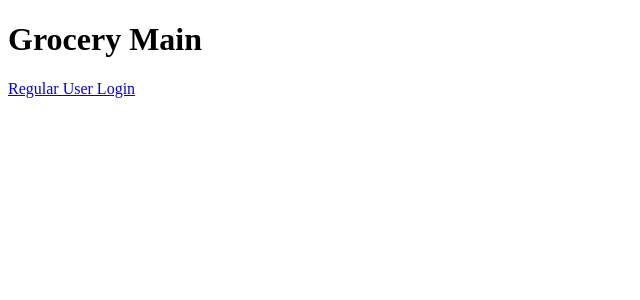
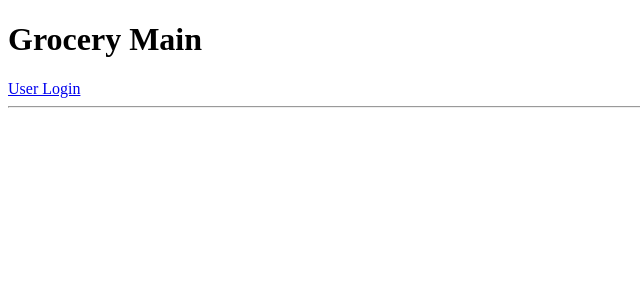
Before and after one commit to Shubhankar100/Shubhankar, an Angular app in the folder grocer/: page / in a window 1280 px wide. Shown: the top 300 px of the page, without its empty margins (0-640 px from the left). Built offline with nearby package versions, Linux system fonts and the light colour scheme.

Commit message:
User login redirection

```diff
--- a/grocer/src/app/app-routing.module.ts
+++ b/grocer/src/app/app-routing.module.ts
@@ -1,7 +1,11 @@
 import { NgModule } from '@angular/core';
 import { RouterModule, Routes } from '@angular/router';
+import { UserPanelComponent } from './user-panel/user-panel.component';
 
-const routes: Routes = [];
+const routes: Routes = [
+  {path:"userLogin",component:UserPanelComponent},
+  {path:"",redirectTo:"",pathMatch:"full"}
+];
 
 @NgModule({
   imports: [RouterModule.forRoot(routes)],
--- a/grocer/src/app/app.component.html
+++ b/grocer/src/app/app.component.html
@@ -1,4 +1,6 @@
 <div>
   <h1>Grocery Main</h1>
-  <a routerLink="userLogin">Regular User Login</a>
+  <a routerLink="userLogin">User Login</a><br>
+  <hr>
+  <router-outlet></router-outlet>
 </div>
```
